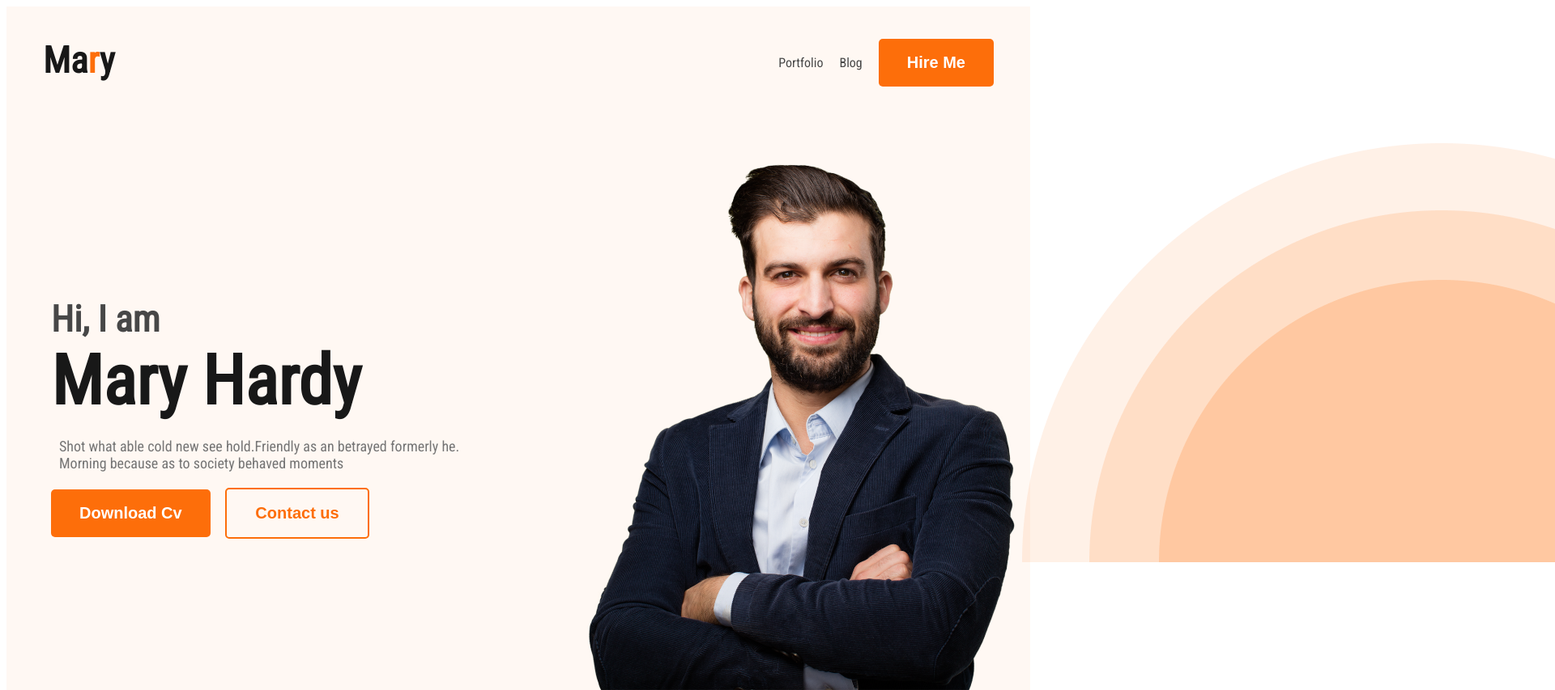
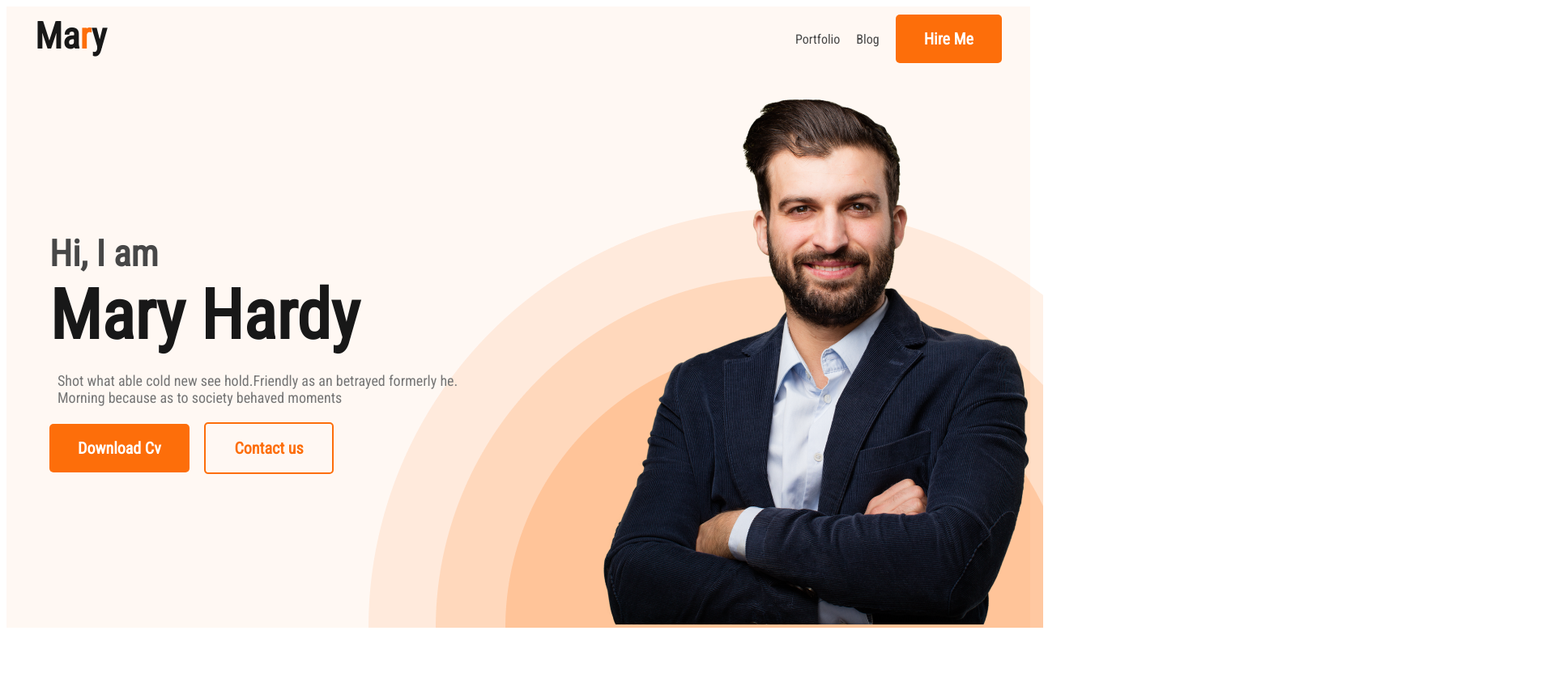
Before and after one commit to sabermahmud/first-portfpolio, a plain HTML site: page index.html in a window 1280 px wide. Shown: the top 853 px of the page at 81% size, 1920 px wide, since content can reach past the window. After the commit the page ends 800 px from the top, so only its background shows below. Drawn offline with Linux system fonts and the light colour scheme.

Commit message:
header section added

```diff
--- a/index.html
+++ b/index.html
@@ -39,7 +39,6 @@
             </div>
             <div class="banner-img">
                 <img src="images/hardy.png" class="person" alt="">
-                <img src="images/header_bg.png" class="bg-img" alt="">
             </div>
         </section>
     </header>
--- a/styles/style.css
+++ b/styles/style.css
@@ -1,26 +1,24 @@
 * {
     margine: 0;
     padding: 0;
-
-}
-
-
-body {
     font-family: 'Open Sans', sans-serif;
     font-family: 'Roboto Condensed', sans-serif;
+
 }
 
 
 header {
     background: #FFF8F3;
-    margin: 0px 0px 10px 0px;
-    padding: 20px 10px;
+    margin: 0px;
+    padding: 0px;
+
+
 }
 
 nav {
     display: flex;
     justify-content: space-between;
-    padding: 20px 35px;
+    padding: 10px 35px;
 }
 
 
@@ -79,7 +77,10 @@ nav {
     justify-content: space-between;
     align-items: center;
     width: 100%;
-    padding:50px 0px;
+    padding: 8px 8px 0px;
+    background-image: url(../images/header_bg.png);
+    background-repeat: no-repeat;
+    background-position: bottom right;
 }
 
 .banner-content {
@@ -115,27 +116,19 @@ h3 {
 }
 
 
-.c-btn{
+.c-btn {
     color: #FD6E0A;
     background: transparent;
     border: 2px solid #FD6E0A;
     margin-left: 15px;
 }
 
-.c-btn:hover{
+.c-btn:hover {
     color: #FFF8F3;
     background: #FD6E0A;
 }
 
-.banner-img {
-    position: relative;
+
+.banner-img .persor {
+    width: 584px;
 }
-
-.banner-img .persor{
-    position: absolute;
-}
-
-.banner-img .bg-img{
-    position: absolute;
-    justify-content: right;
-}
```
